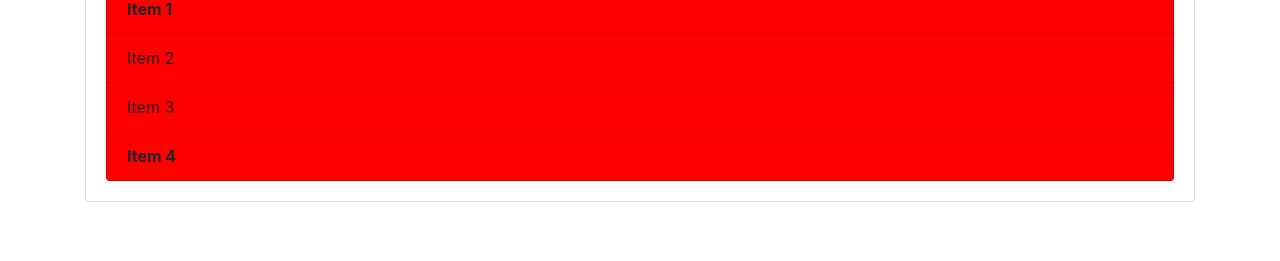
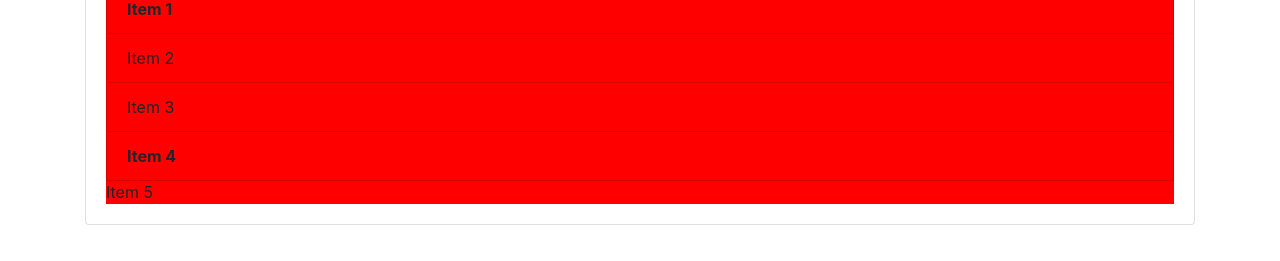
Before and after one commit to mayurjungari/sharp, a plain HTML site: page index.html in a window 1280 px wide. Shown: the part 293-554 px from the top of the page. Drawn offline with nearby package versions, Linux system fonts and the light colour scheme.

Commit message:
used of tagname

```diff
--- a/index.html
+++ b/index.html
@@ -26,6 +26,7 @@
       <li class="list-group-item">Item 2</li>
       <li class="list-group-item">Item 3</li>
       <li class="list-group-item">Item 4</li>
+      <li style="list-style-type: none;" >Item 5</li>
     </ul>
    </div>
   </div>
```
